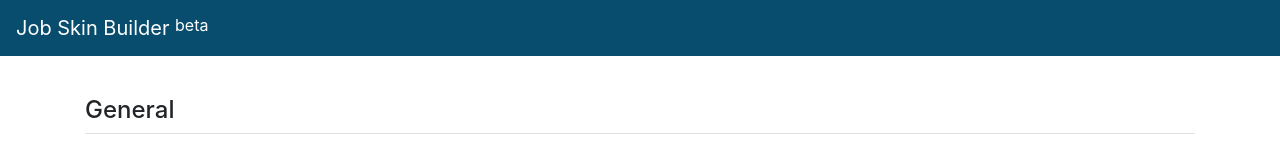
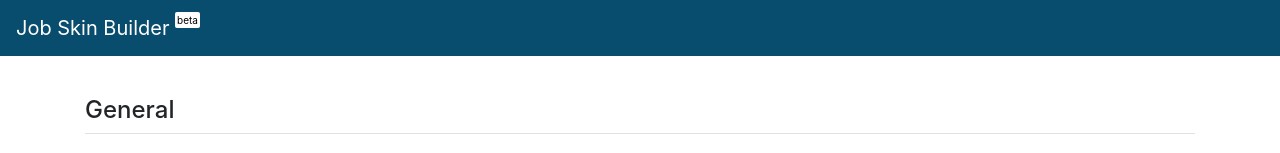
Before and after one commit to ldimacuha/job-skin-builder, a React (Create React App) app: page / in a window 1280 px wide. Shown: the top 153 px of the page. Built offline with nearby package versions, Linux system fonts and the light colour scheme.

Commit message:
style beta

```diff
--- a/src/assets/overrides.scss
+++ b/src/assets/overrides.scss
@@ -1,6 +1,15 @@
 nav {
   &.navbar {
     background: #084d6d !important;
+  }
+  .navbar-brand {
+    small {
+      background: #ffffff;
+      border-radius: 2px;
+      color: #000000;
+      font-size: 10px;
+      padding: 2px;
+    }
   }
 }
 
```
